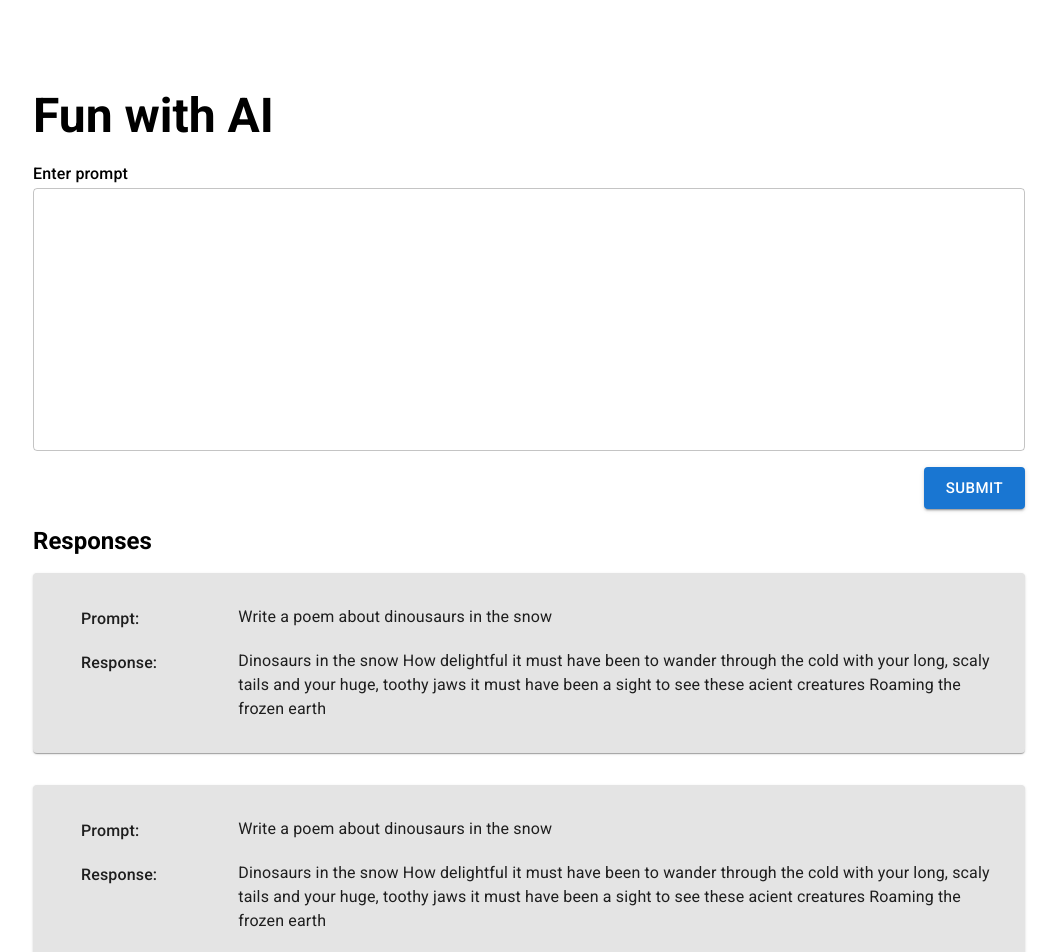
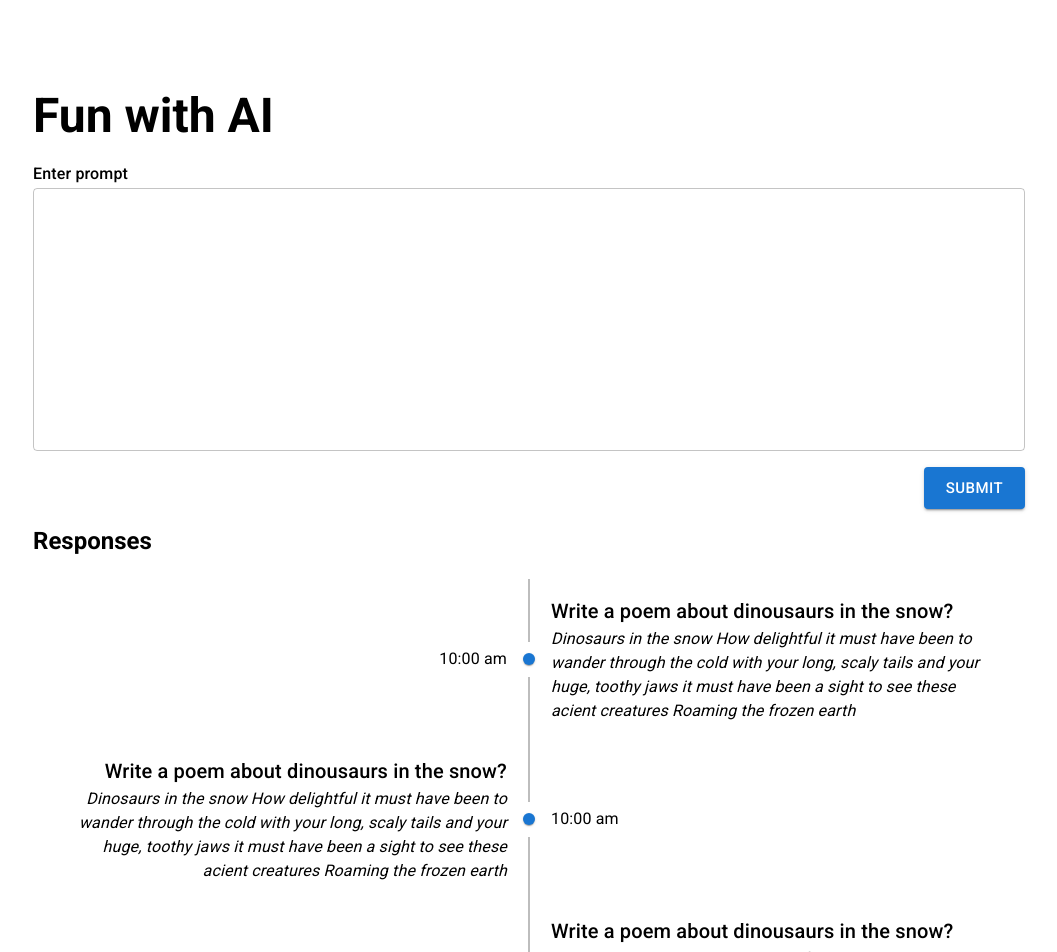
Before and after one commit to nghiamvt/gpt-3, a React (Create React App) app: page / in a window 1280 px wide. Shown: the top 952 px of the page, without its empty margins (111-1168 px from the left). Built offline with nearby package versions, Linux system fonts and the light colour scheme.

Commit message:
timeline

```diff
--- a/package.json
+++ b/package.json
@@ -5,6 +5,8 @@
   "dependencies": {
     "@emotion/react": "^11.9.0",
     "@emotion/styled": "^11.8.1",
+    "@mui/icons-material": "^5.6.2",
+    "@mui/lab": "^5.0.0-alpha.81",
     "@mui/material": "^5.7.0",
     "@testing-library/jest-dom": "^5.16.4",
     "@testing-library/react": "^13.2.0",
--- a/src/App.tsx
+++ b/src/App.tsx
@@ -1,6 +1,8 @@
-import React from 'react';
-
-import { Box, Button, Card, Container, Grid, Stack, TextField, Typography } from '@mui/material';
+import {
+    Timeline, TimelineConnector, TimelineContent, TimelineDot, TimelineItem,
+    TimelineOppositeContent, TimelineSeparator
+} from '@mui/lab';
+import { Box, Button, Container, Stack, TextField, Typography } from '@mui/material';
 
 function App() {
   return (
@@ -27,63 +29,42 @@ function App() {
         <Typography variant="h5" fontWeight={700} mb={2}>
           Responses
         </Typography>
-        <Card sx={{ bgcolor: "#E4E4E4", mb: 4 }}>
-          <Grid container spacing={2} p={4}>
-            <Grid item sm={12} md={2}>
-              <Typography variant="subtitle1" fontWeight={500} pl={2}>
-                Prompt:
-              </Typography>
-            </Grid>
-            <Grid item sm={12} md={10}>
-              <Typography variant="body1" pl={2}>
-                Write a poem about dinousaurs in the snow
-              </Typography>
-            </Grid>
-            <Grid item sm={12} md={2}>
-              <Typography variant="subtitle1" fontWeight={500} pl={2}>
-                Response:
-              </Typography>
-            </Grid>
-            <Grid item sm={12} md={10}>
-              <Typography variant="body1" pl={2}>
-                Dinosaurs in the snow How delightful it must have been to wander
-                through the cold with your long, scaly tails and your huge,
-                toothy jaws it must have been a sight to see these acient
-                creatures Roaming the frozen earth
-              </Typography>
-            </Grid>
-          </Grid>
-        </Card>
-        <Card sx={{ bgcolor: "#E4E4E4" }}>
-          <Grid container spacing={2} p={4}>
-            <Grid item sm={12} md={2}>
-              <Typography variant="subtitle1" fontWeight={500} pl={2}>
-                Prompt:
-              </Typography>
-            </Grid>
-            <Grid item sm={12} md={10}>
-              <Typography variant="body1" pl={2}>
-                Write a poem about dinousaurs in the snow
-              </Typography>
-            </Grid>
-            <Grid item sm={12} md={2}>
-              <Typography variant="subtitle1" fontWeight={500} pl={2}>
-                Response:
-              </Typography>
-            </Grid>
-            <Grid item sm={12} md={10}>
-              <Typography variant="body1" pl={2}>
-                Dinosaurs in the snow How delightful it must have been to wander
-                through the cold with your long, scaly tails and your huge,
-                toothy jaws it must have been a sight to see these acient
-                creatures Roaming the frozen earth
-              </Typography>
-            </Grid>
-          </Grid>
-        </Card>
+        <CustomizedTimeline />
       </Box>
     </Container>
   );
 }
 
 export default App;
+
+function CustomizedTimeline() {
+  const prompt = "Write a poem about dinousaurs in the snow?";
+  const response =
+    "Dinosaurs in the snow How delightful it must have been to wander through the cold with your long, scaly tails and your huge, toothy jaws it must have been a sight to see these acient creatures Roaming the frozen earth";
+  return (
+    <Timeline position="alternate">
+      {[1, 2, 3, 4, 5].map(i => {
+        return (
+          <TimelineItem>
+            <TimelineOppositeContent sx={{ m: "auto 0" }}>
+              10:00 am
+            </TimelineOppositeContent>
+            <TimelineSeparator>
+              <TimelineConnector />
+              <TimelineDot color="primary"></TimelineDot>
+              <TimelineConnector />
+            </TimelineSeparator>
+            <TimelineContent sx={{ p: 2 }}>
+              <Typography variant="h6" component="span">
+                {prompt}
+              </Typography>
+              <Typography variant="body1" fontStyle="italic">
+                {response}
+              </Typography>
+            </TimelineContent>
+          </TimelineItem>
+        );
+      })}
+    </Timeline>
+  );
+}
```
Also changed, not shown: 1 other file (tests, documents, lock files or other folders).
